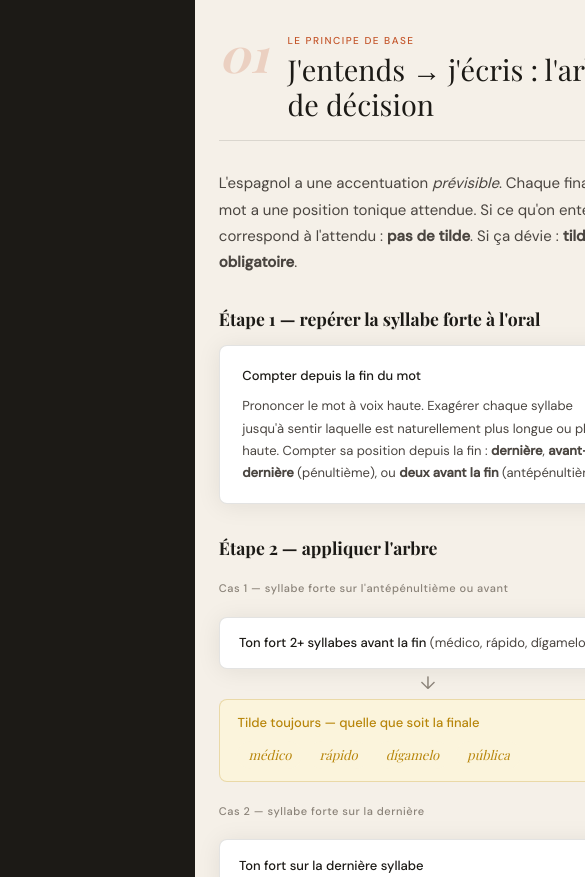
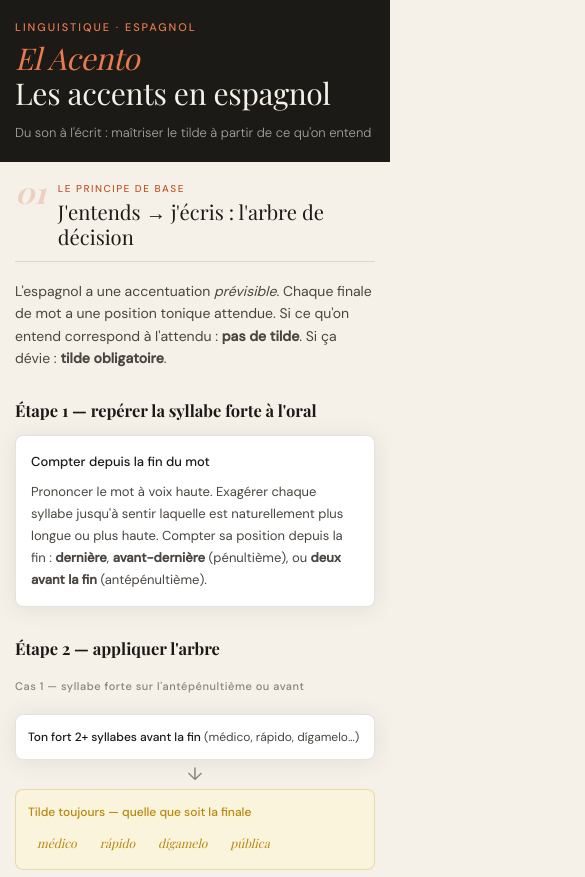
Before and after one commit to Noni78/cours, a plain HTML site: page accents-espagnol.html in a window 390 px wide. Shown: the top 877 px of the page, 585 px wide, since content can reach past the window. Drawn offline with nearby package versions, Linux system fonts and the light colour scheme; a web font is replaced by a local one.

Commit message:
Refactor responsive styles for better layout
Updated responsive styles for various elements including header, main content, and sidebar.

```diff
--- a/accents-espagnol.html
+++ b/accents-espagnol.html
@@ -619,13 +619,138 @@ footer {
 
 /* ─── RESPONSIVE ─────────────────────────────────── */
 @media (max-width: 768px) {
-  .site-wrap { grid-template-columns: 1fr; }
-  .sidebar { display: none; }
-  .site-header { padding: 1.8rem; }
-  .main-content { padding: 2rem 1.5rem; }
-  .header-deco { display: none; }
-}
-</style>
+  html {
+    font-size: 15px;
+  }
+
+  .site-wrap {
+    display: block;
+  }
+
+  .sidebar {
+    display: none;
+  }
+
+  .site-header {
+    padding: 1.2rem 1rem;
+    flex-direction: column;
+    align-items: flex-start;
+    gap: 1rem;
+  }
+
+  .header-h1 {
+    font-size: 2rem;
+    line-height: 1.15;
+  }
+
+  .header-sub {
+    font-size: 13px;
+    max-width: 100%;
+  }
+
+  .header-deco {
+    display: none;
+  }
+
+  .main-content {
+    padding: 1.2rem 1rem 3rem;
+    max-width: 100%;
+  }
+
+  .content-section {
+    margin-bottom: 3rem;
+  }
+
+  .section-header {
+    gap: 0.8rem;
+    margin-bottom: 1.2rem;
+    padding-bottom: 0.8rem;
+  }
+
+  .section-num {
+    font-size: 2rem;
+  }
+
+  .section-title {
+    font-size: 1.35rem;
+  }
+
+  .lead {
+    font-size: 14px;
+    line-height: 1.6;
+  }
+
+  .rule-card,
+  .quiz-box,
+  .testeur-box,
+  .diacr-card {
+    padding: 1rem;
+  }
+
+  .flow-split,
+  .suf-grid,
+  .quiz-options,
+  .diacr-grid {
+    grid-template-columns: 1fr;
+  }
+
+  .flow-node,
+  .flow-result-yes,
+  .flow-result-no,
+  .flow-result-always {
+    font-size: 12px;
+    padding: 0.8rem;
+  }
+
+  .pills {
+    gap: 5px;
+  }
+
+  .pill {
+    font-size: 12px;
+    padding: 4px 9px;
+  }
+
+  .data-table {
+    display: block;
+    overflow-x: auto;
+    white-space: nowrap;
+    font-size: 12px;
+  }
+
+  .testeur-input {
+    font-size: 1rem;
+    padding: 10px 12px;
+  }
+
+  .radio-group {
+    flex-direction: column;
+    align-items: stretch;
+  }
+
+  .radio-btn {
+    justify-content: center;
+    width: 100%;
+  }
+
+  .result-word {
+    font-size: 1.6rem;
+  }
+
+  .quiz-word {
+    font-size: 2rem;
+  }
+
+  .quiz-opt {
+    font-size: 1rem;
+    padding: 10px;
+  }
+
+  footer {
+    padding: 1.5rem 1rem 2rem;
+    font-size: 11px;
+  }
+}</style>
 </head>
 <body>
 
```
